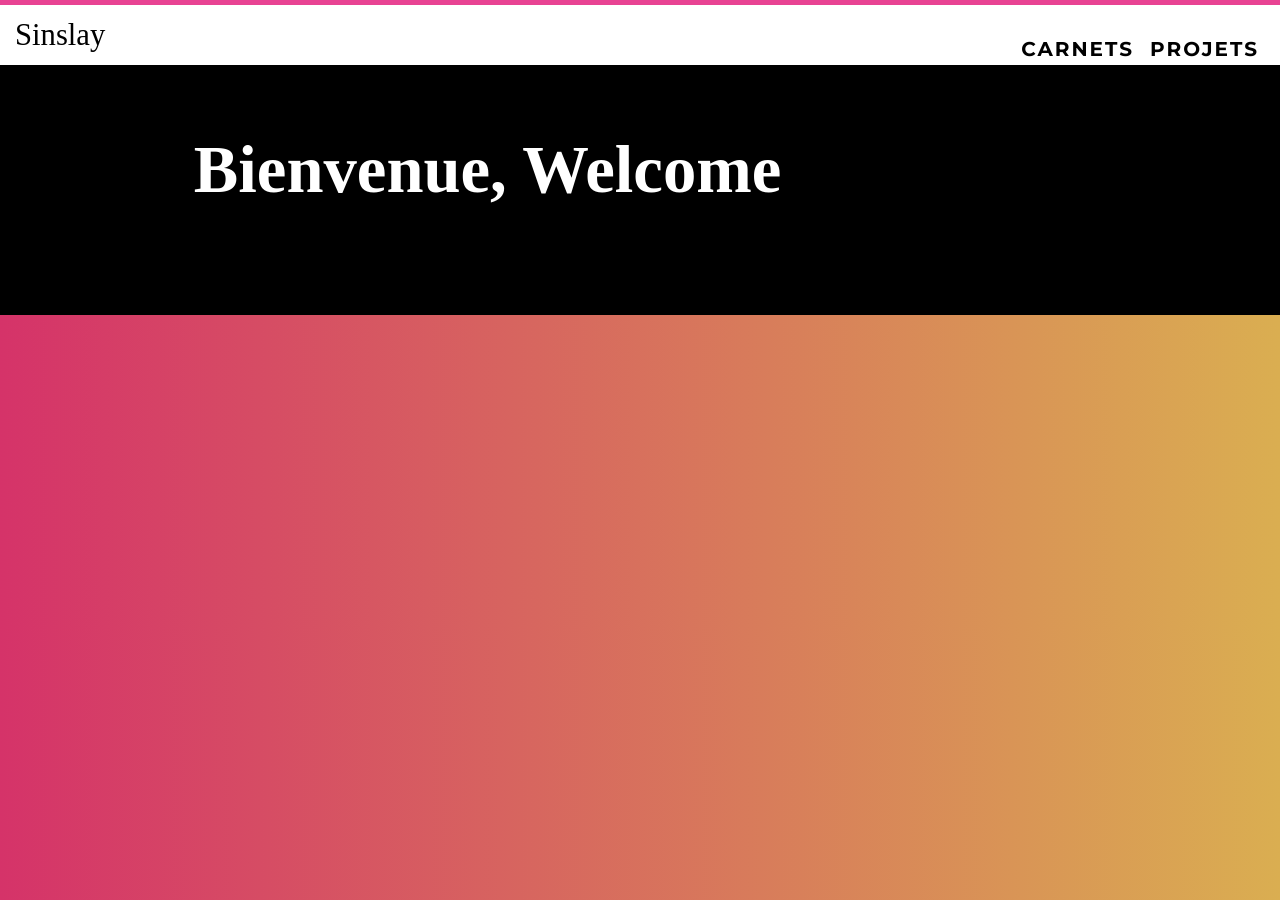
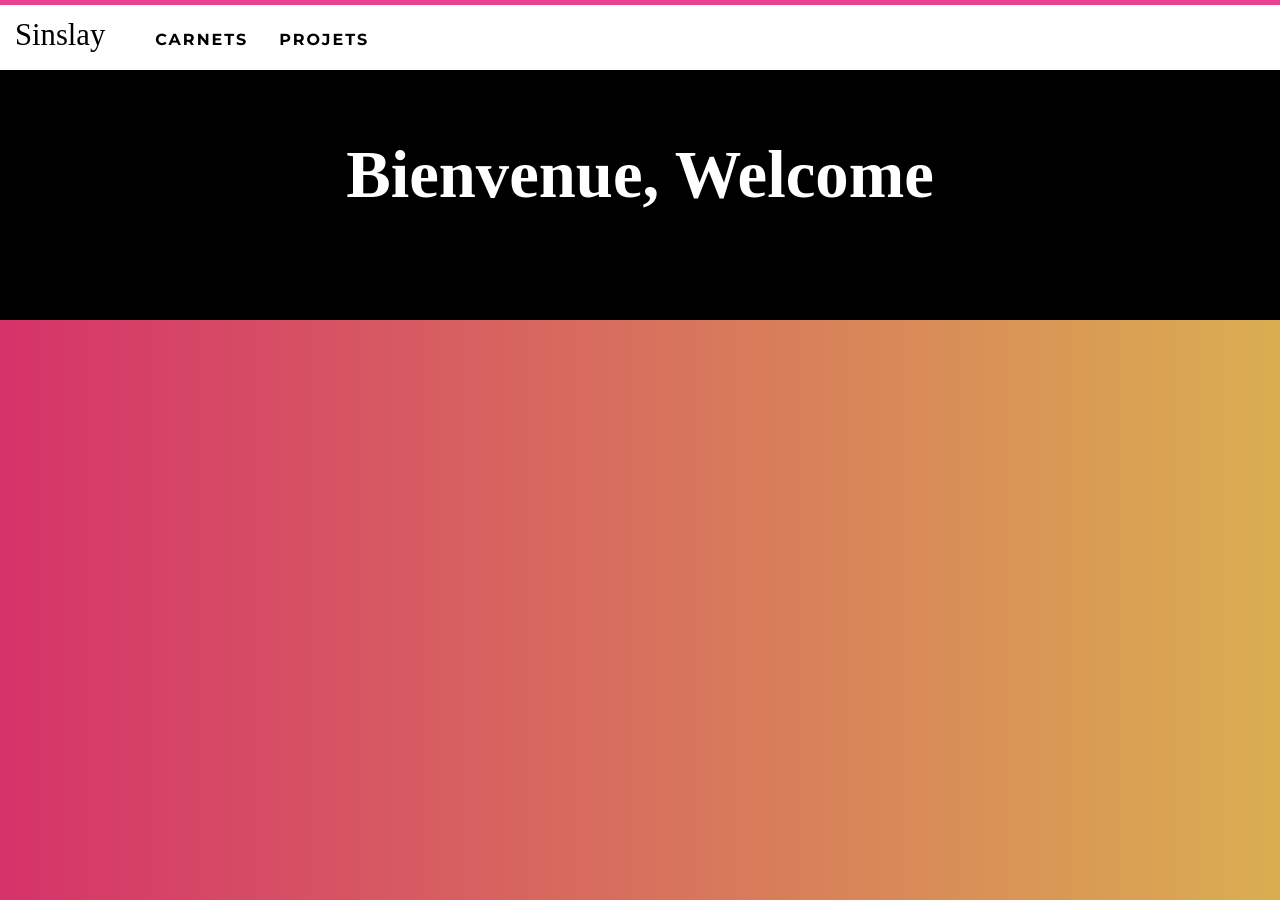
Before and after one commit to DangSinslay/DangSinslay.github.io, a Jekyll site: the page built from index.html, in a window 1280 px wide. Built offline with Jekyll 4.4.1, drawn with Linux system fonts in a browser that asks for light colours.

Commit message:
Update main.css

```diff
--- a/css/main.css
+++ b/css/main.css
@@ -17,7 +17,10 @@
         box-shadow: 0px 1px 2px rgba(0,0,0,.15) !important;
         height: 60px !important;
         line-height: 60px !important;
-        padding: 0px 15px !important;
+        padding: 0px 15px 5px 15px !important;
+        position: fixed;
+        right: 0px !important;
+        left: 0px;
 }
 
 nav a {
@@ -28,7 +31,7 @@
 }
 
 nav ul {
-        float: right;
+        display: inline;
 }
 
 nav ul button {
@@ -36,16 +39,20 @@
         border: none !important;
         color: #000 !important;
         font-family: "Montserrat" !important;
-        font-size: 15pt !important;
+        font-size: 12pt !important;
         font-weight: bold;
         letter-spacing: 2px !important;
         text-transform: uppercase;
+        margin-right: 15px;
 }
 
 #banner {
         background: #000 !important;
         height: 250px !important;
-        text-align: center !important;
+        width: 100%;
+        text-align: center !important;;
+        display: inline-block;
+        margin-top: 70px !important;
 }
 
 #banner p {
```
